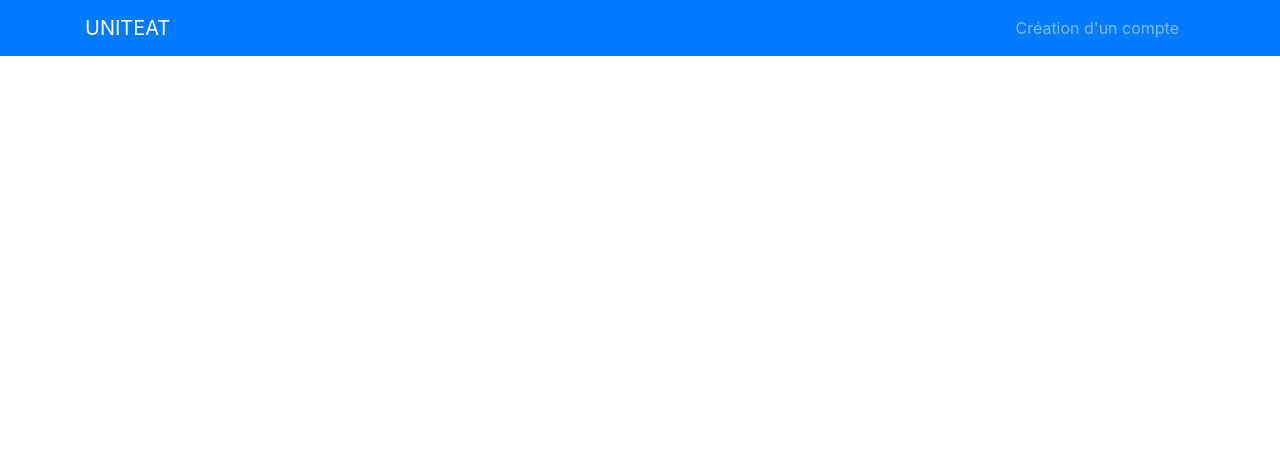
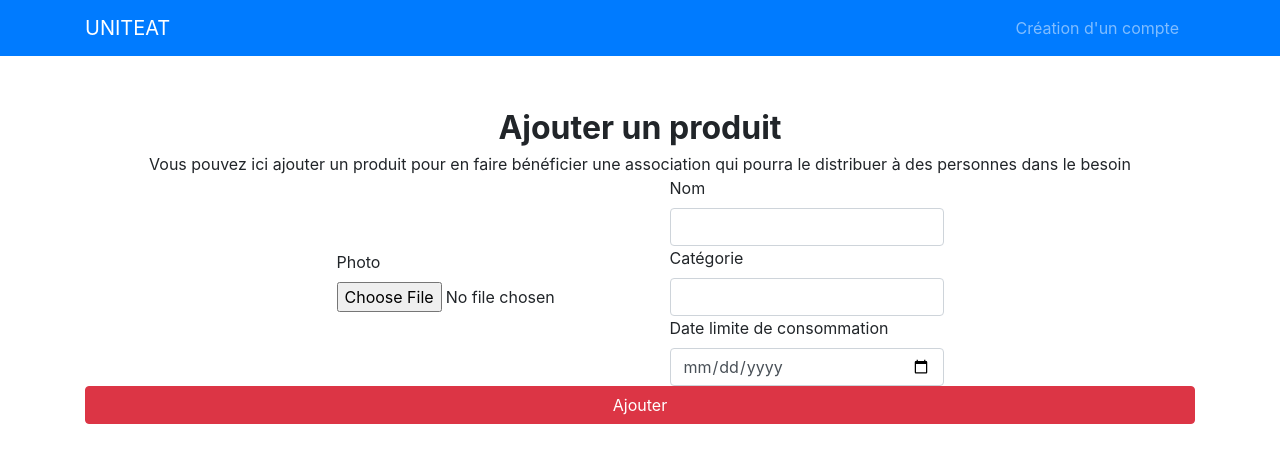
Before and after one commit to CharlFrancois/uniteat, a Vue app: page /add-product in a window 1280 px wide. Shown: the top 462 px of the page. Built offline with nearby package versions, Linux system fonts and the light colour scheme.

Commit message:
:construction: add product view

```diff
--- a/package.json
+++ b/package.json
@@ -21,6 +21,8 @@
     "mongodb": "^3.6.4",
     "nock": "^13.0.10",
     "nodemon": "^2.0.7",
+    "sass": "^1.32.8",
+    "sass-loader": "^10.1.1",
     "vue": "^2.6.11",
     "vue-router": "^3.5.1"
   },
--- /dev/null
+++ b/src/components/AddProduct.vue
@@ -0,0 +1,99 @@
+<template>
+  <div class="add-product">
+    <div class="header">
+      <span class="title">Ajouter un produit</span>
+      <span class="description"
+        >Vous pouvez ici ajouter un produit pour en faire bénéficier une
+        association qui pourra le distribuer à des personnes dans le
+        besoin</span
+      >
+    </div>
+    <form>
+      <div class="content">
+        <div class="left">
+          <div class="picture">
+            <label>Photo</label>
+            <input type="file" class="form-control-file" />
+          </div>
+        </div>
+        <div class="right">
+          <div class="name">
+            <label>Nom</label>
+            <input
+              type="text"
+              class="form-control"
+              v-model="product.name"
+              required
+            />
+          </div>
+          <div class="category">
+            <label>Catégorie</label>
+            <input
+              type="text"
+              class="form-control"
+              v-model="product.category"
+              required
+            />
+          </div>
+          <div class="dlc">
+            <label>Date limite de consommation</label>
+            <input
+              type="date"
+              class="form-control"
+              v-model="product.dlc"
+              required
+            />
+          </div>
+        </div>
+      </div>
+      <div class="form-group">
+        <button class="btn btn-danger btn-block">Ajouter</button>
+      </div>
+    </form>
+  </div>
+</template>
+
+<script>
+export default {
+  name: "AddProduct",
+  data() {
+    return {
+      product: {
+        name: "",
+        picture: "",
+        category: "",
+        dlc: "",
+      },
+    };
+  },
+};
+</script>
+
+<style lang="scss" scoped>
+.add-product {
+  .header {
+    display: flex;
+    flex-direction: column;
+    align-items: center;
+    .title {
+      font-size: 32px;
+      font-weight: bold;
+    }
+  }
+  .content {
+    display: flex;
+    align-items: center;
+    place-content: center;
+    .left {
+      width: 30%;
+      .picture {
+        display: flex;
+        flex-direction: column;
+        .form-control-file {
+          width: 70%;
+        }
+      }
+    }
+  }
+}
+</style>
--- a/src/router/index.js
+++ b/src/router/index.js
@@ -15,6 +15,11 @@ const routes = [
     component: () => import('../components/CreateAsso')
   },
   {
+    path: '/add-product',
+    name: 'AddProduct',
+    component: () => import('../components/AddProduct')
+  },
+  {
     path: '/edit/:id',
     name: 'edit',
     component: () => import('../components/EditUser')
```
Also changed, not shown: 1 other file (tests, documents, lock files or other folders).
